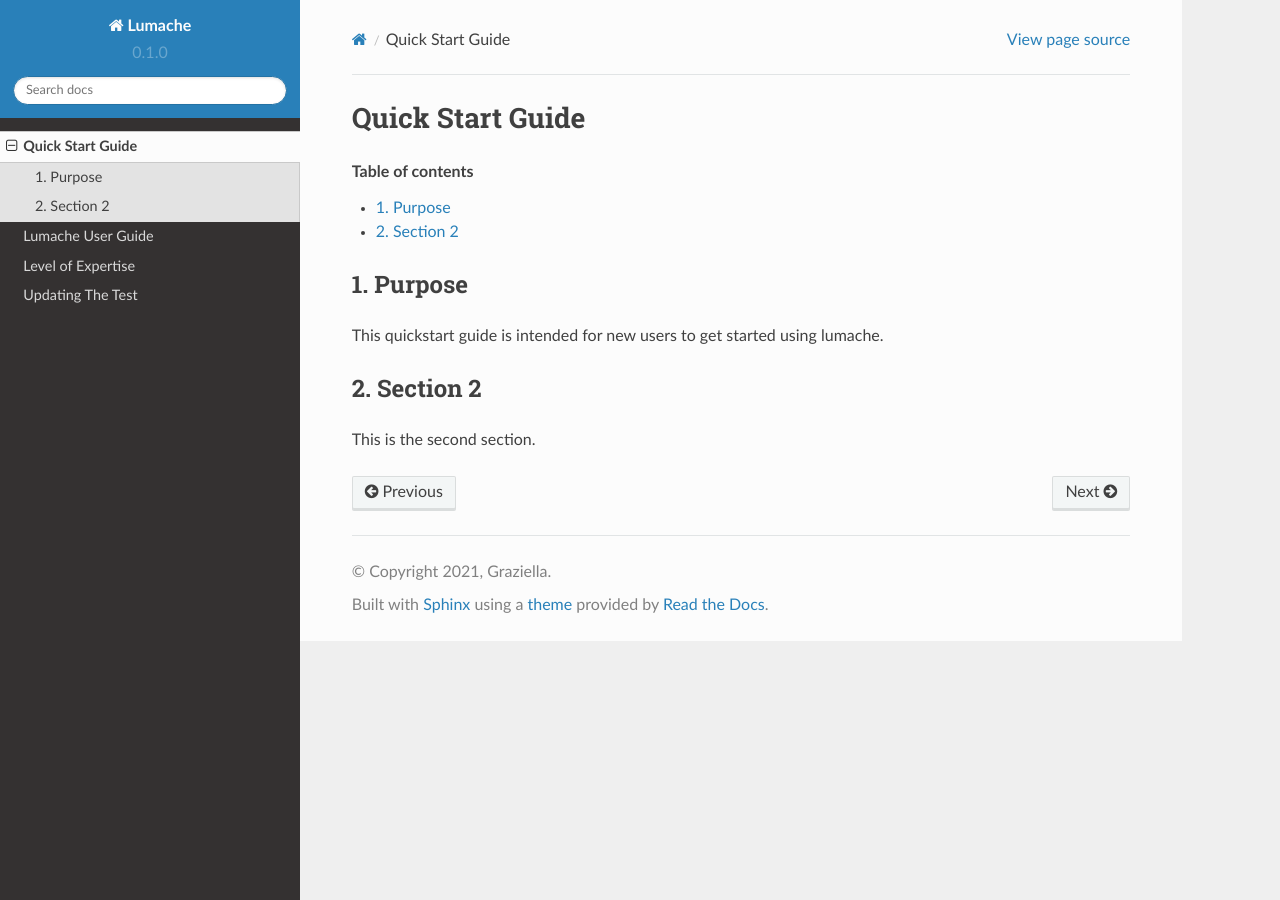
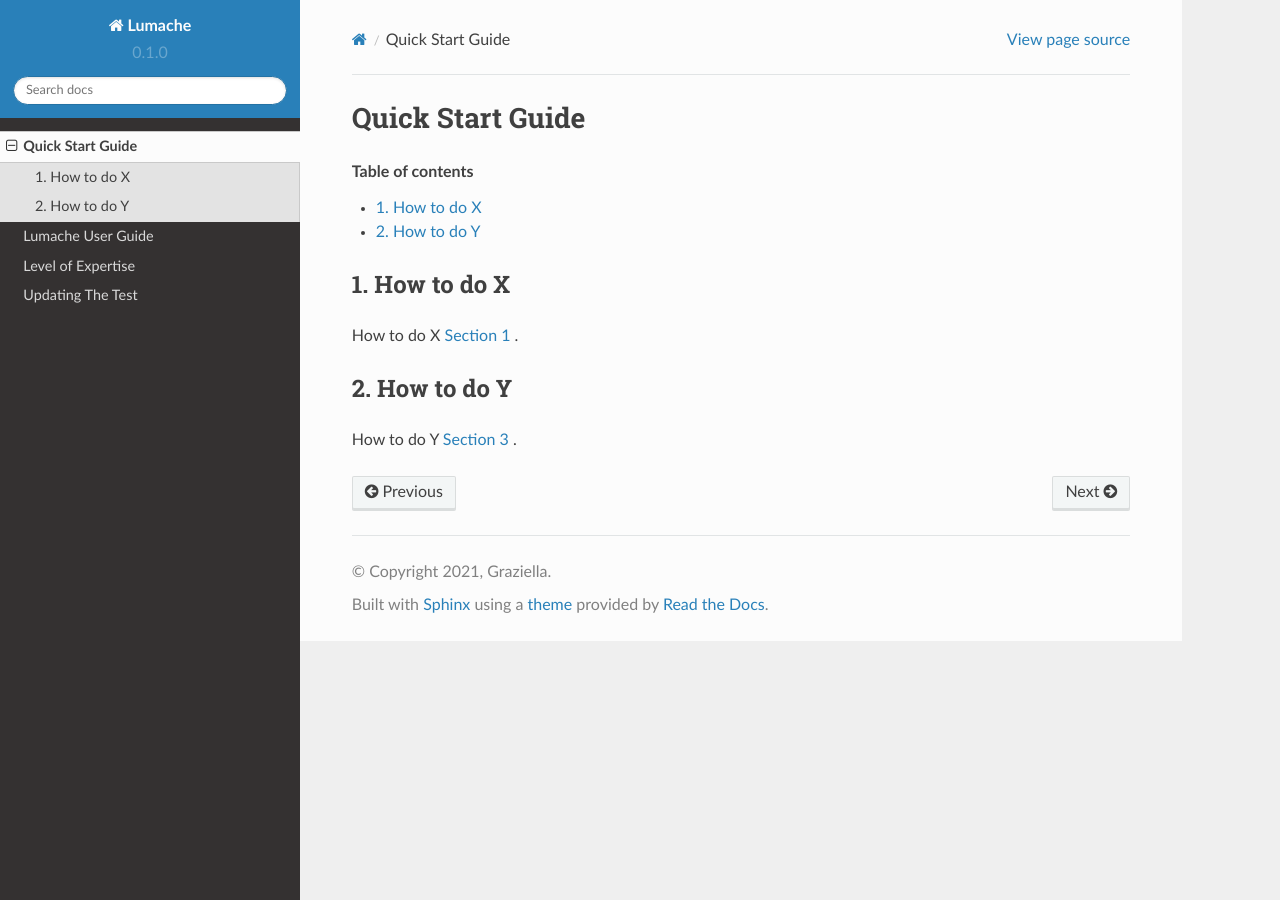
Before and after one commit to lhelms2/rtd-template, a Sphinx documentation site: the page built from docs/source/quick_start.rst, in a window 1280 px wide. Built offline with Sphinx 7.4.7 and the Read the Docs theme 2.0.0, drawn with Linux system fonts in a browser that asks for light colours; pages that are not in the unit, such as notebooks, are missing from menus.

Commit message:
Update quick_start.rst

```diff
--- a/docs/source/quick_start.rst
+++ b/docs/source/quick_start.rst
@@ -8,12 +8,12 @@ Quick Start Guide
    :depth: 2
 
 
-1. Purpose
+1. How to do X
 -----------
 
-This quickstart guide is intended for new users to get started using lumache.
+How to do X :ref:`section1` .
 
-2. Section 2
--------------
+2. How to do Y
+----------------
 
-This is the second section.
+How to do Y :ref:`section3` .
```
